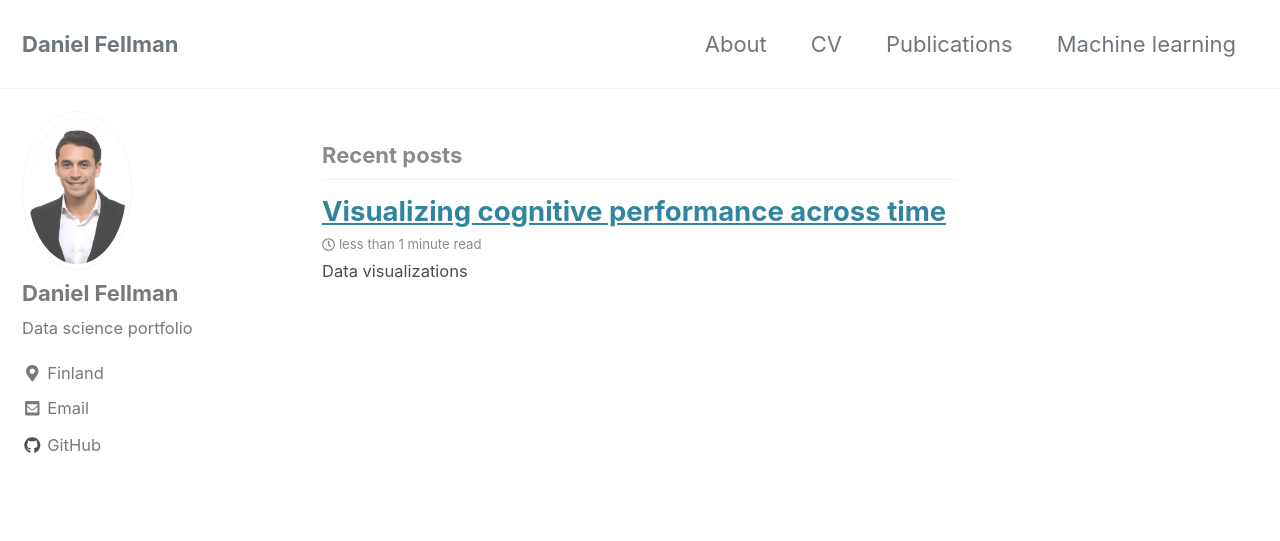
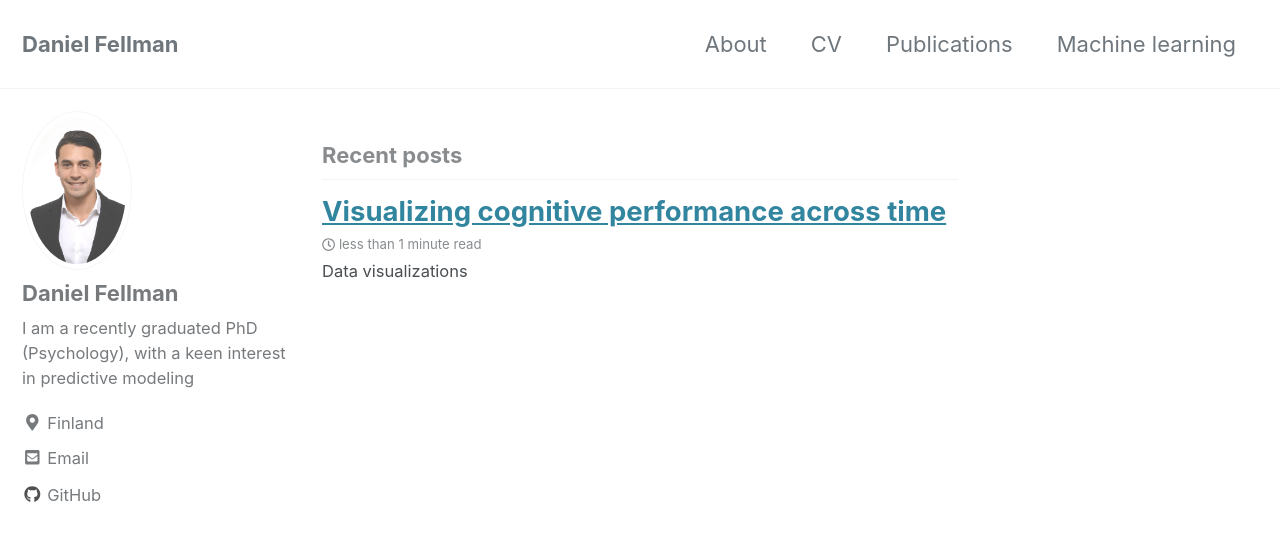
Before and after one commit to danielfellman/danielfellman.github.io, a Jekyll site: the page built from index.html, in a window 1280 px wide and 900 px high. Shown: the top 541 px of the window. Built offline with Jekyll 4.4.1, drawn with Linux system fonts in a browser that asks for light colours; cached includes are drawn as plain includes; nearby versions of some CDN libraries; the list of posts is cut into pages by our own code.

Commit message:
Update _config.yml

```diff
--- a/_config.yml
+++ b/_config.yml
@@ -105,7 +105,7 @@ analytics:
 author:
   name             : "Daniel Fellman"
   avatar           :  "/images/bio.jpg" # path of avatar image, e.g. "/assets/images/bio-photo.jpg"
-  bio              : "Data science portfolio"
+  bio              :  "I am a recently graduated PhD (Psychology), with a keen interest in predictive modeling"
   location         : "Finland"
   email            : "daniel.fellman@abo.fi"
   github           : "danielfellman"
```
